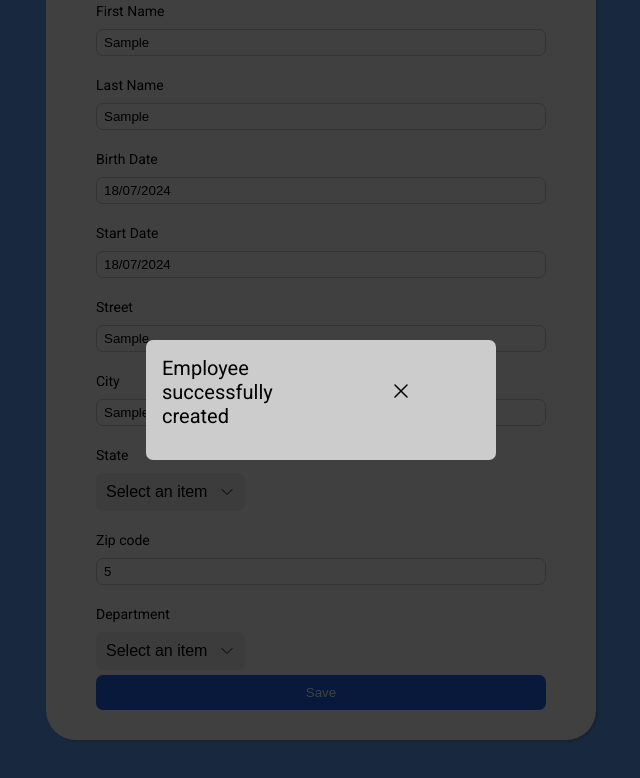
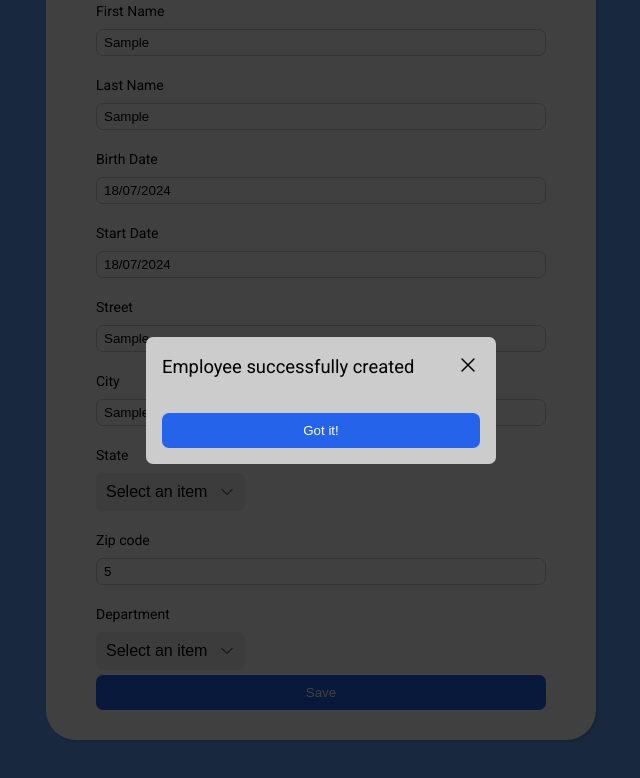
Before and after one commit to pyko7/HRNet, a React (Vite) app: page / in a window 1280 px wide. Both pictures are taken after typing "Sample", "Sample", "Sample", "Sample", "5" into the empty fields and a click on the button "Save". Shown: the part 170-948 px from the top of the page, without its empty margins (319-959 px from the left). Built offline with nearby package versions, Linux system fonts and the light colour scheme.

Commit message:
chore: add button text

```diff
--- a/src/components/form/Form.jsx
+++ b/src/components/form/Form.jsx
@@ -114,7 +114,12 @@ const Form = () => {
       </form>
       {visible &&
         createPortal(
-          <Modal title="Employee successfully created" onClose={handleClose} />,
+          <Modal
+            title="Employee successfully created"
+            buttonName="Got it!"
+            onClick={handleClose}
+            onClose={handleClose}
+          />,
           document.body
         )}
     </>
--- a/src/components/modal/Modal.css
+++ b/src/components/modal/Modal.css
@@ -40,13 +40,18 @@
   justify-content: space-between;
 }
 
+.modal-button {
+  max-width: 2rem;
+  height: 100%;
+}
+
 .modal-text {
   display: block;
   width: 100%;
 }
 
 .modal-title {
-  font-size: 1.25rem;
+  font-size: 1.15rem;
 }
 .modal-subtitle {
   font-size: 1rem;
--- a/src/components/modal/Modal.jsx
+++ b/src/components/modal/Modal.jsx
@@ -18,13 +18,19 @@ const Modal = ({ title, subtitle, buttonName, onClose, onClick }) => {
       <div className="modal">
         <div className="modal-header">
           <span className="modal-text modal-title">{title}</span>
-          <Button handleClick={onClose} variant="standard">
-            <CloseIcon className="modal-close-icon" />
-          </Button>
+          <div className="modal-button">
+            <Button handleClick={onClose} variant="standard">
+              <CloseIcon className="modal-close-icon" />
+            </Button>
+          </div>
         </div>
         <span className="modal-text modal-subtitle">{subtitle}</span>
+        {buttonName && (
+          <Button variant="contained" handleClick={onClick}>
+            {buttonName}
+          </Button>
+        )}
       </div>
-      {buttonName && <button onClick={onClick}>{buttonName}</button>}
     </div>
   );
 };
```
